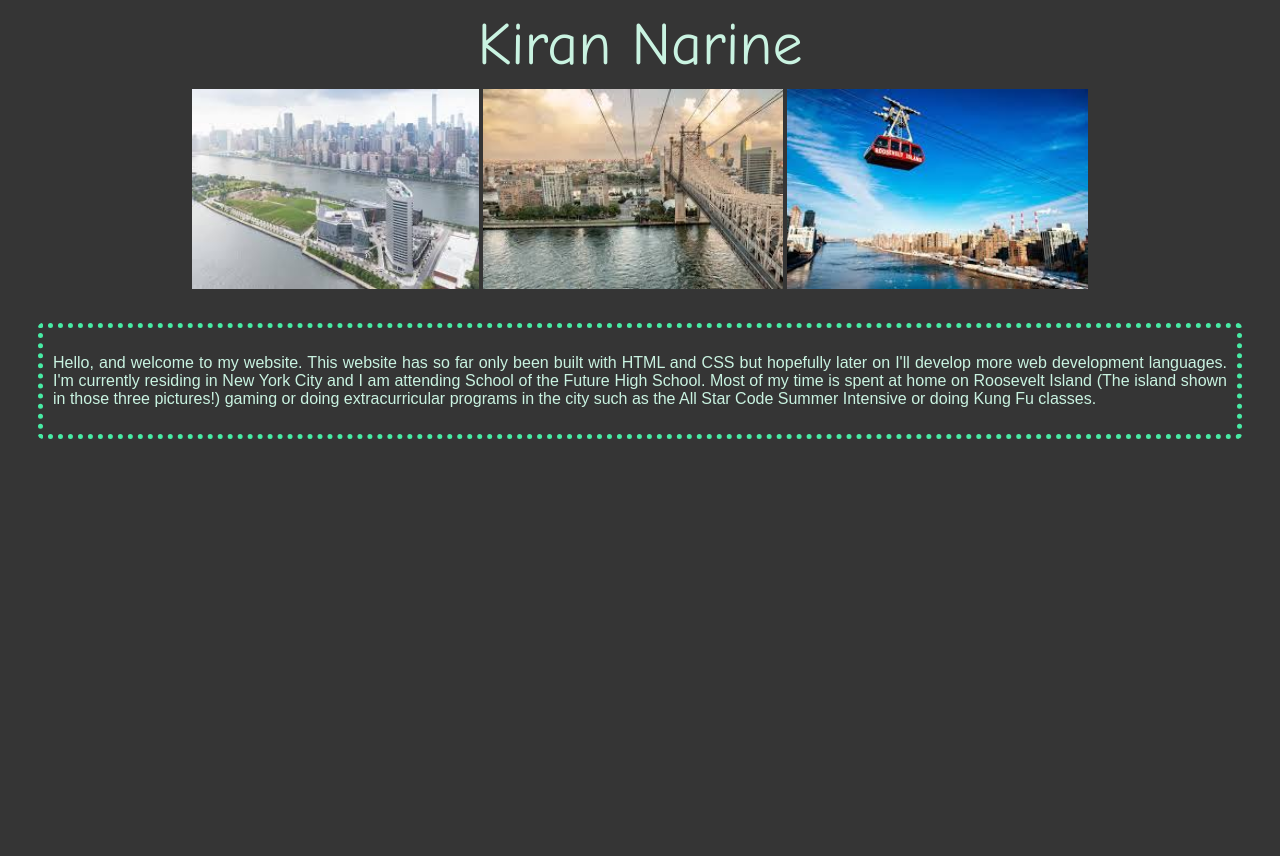
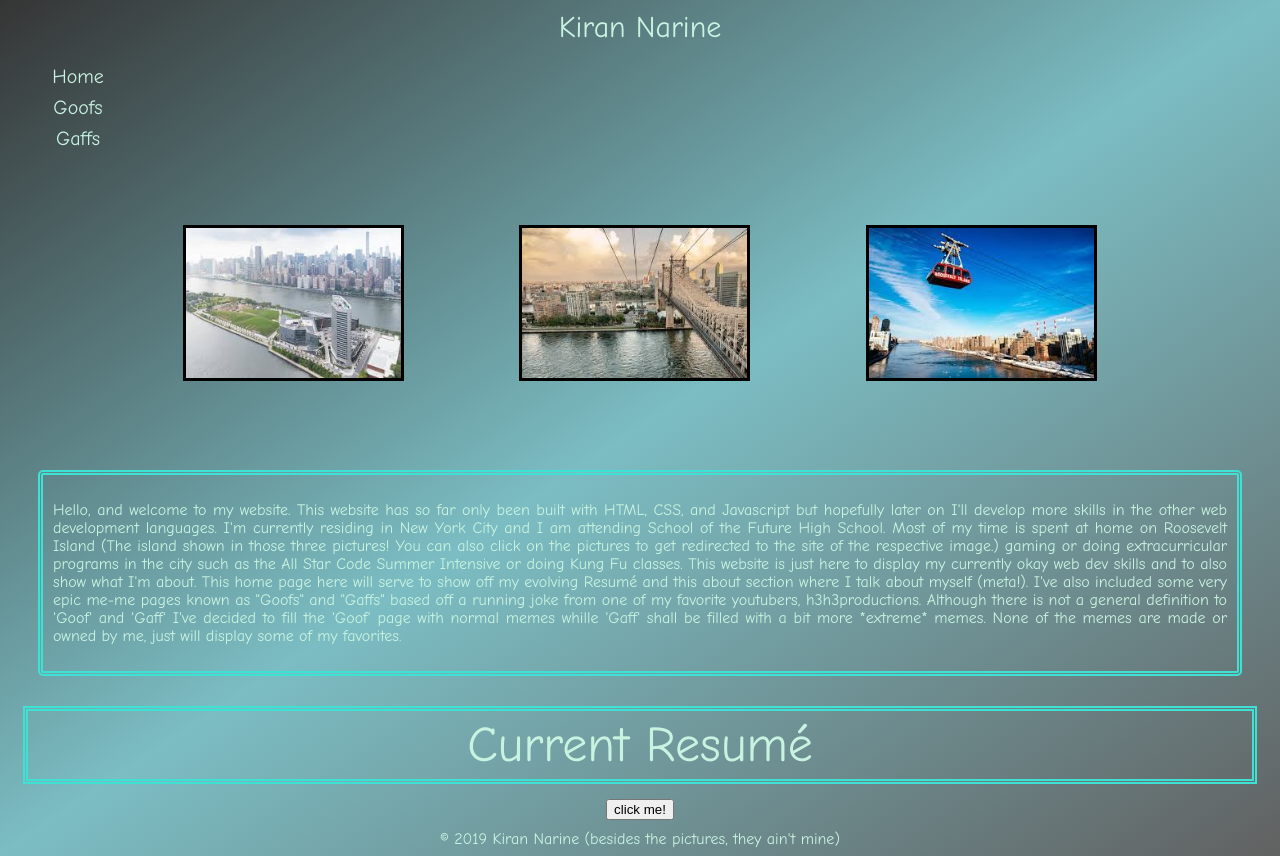
Before and after one commit to KiranASC6/KiranASC6.github.io, a plain HTML site: page index.html in a window 1280 px wide. Before the commit the page ends 800 px from the top, so only its background shows below. Drawn offline with Linux system fonts and the light colour scheme.

Commit message:
Most of home page done

```diff
--- /dev/null
+++ b/in.js
@@ -0,0 +1,17 @@
+function xd(){
+    if(document.getElementById("butt-on-xd").innerHTML==""){
+        document.getElementById("butt-on-xd").innerHTML="there's nothing here lmao xd (get prankt bro gotteem 😂😂😂👌👌👌) (sorry for the prank, our instructor forced us to have a button for these webpages)";
+    }else{
+        document.getElementById("butt-on-xd").innerHTML="";
+    }
+}
+
+//stuff taken off for presentation
+//
+
+
+
+
+// function delete(){
+//     document.getElementById("butt-on-xd").innerHTML= "";
+// }
--- a/index.html
+++ b/index.html
@@ -10,14 +10,30 @@
 <body>
     <div class="top">
         <header>Kiran Narine</header>
+        <ul style="list-style: none;">
+            <li><a href="index.html">Home</a></li>
+            <li><a href="Goofs.html">Goofs</a></li>
+            <li><a href="Gaffs.html">Gaffs</a></li>
+        </ul>
     </div>
     <div class="picz">
-        <img src="pic1.jpg" alt="pic1">
-        <img src="pic2.jpg" alt="pic2">
-        <img src="pic3.jpg" alt="pic3">
+       <a href="https://tech.cornell.edu/campus/"><img src="pic1.jpg" alt="pic1"></a>
+        <a href="https://en.wikipedia.org/wiki/Queensboro_Bridge"><img src="pic2.jpg" alt="pic2"></a>
+        <a href="https://rioc.ny.gov/302/Tram"><img src="pic3.jpg" alt="pic3"></a>
     </div>
     <div class="aboutSection">
-        <p>Hello, and welcome to my website. This website has so far only been built with HTML and CSS but hopefully later on I'll develop more web development languages.  I'm currently residing in New York City and I am attending School of the Future High School. Most of my time is spent at home on Roosevelt Island (The island shown in those three pictures!) gaming or doing extracurricular programs in the city such as the All Star Code Summer Intensive or doing Kung Fu classes.</p>
+        <p>Hello, and welcome to my website. This website has so far only been built with HTML, CSS, and Javascript but hopefully later on I'll develop more skills in the other web development languages.  I'm currently residing in New York City and I am attending School of the Future High School. Most of my time is spent at home on Roosevelt Island (The island shown in those three pictures! You can also click on the pictures to get redirected to the site of the respective image.) gaming or doing extracurricular programs in the city such as the All Star Code Summer Intensive or doing Kung Fu classes. This website is just here to display my currently okay web dev skills and to also show what I'm about. This home page here will serve to show off my evolving Resumé and this about section where I talk about myself (meta!). I've also included some very epic me-me pages known as "Goofs" and "Gaffs" based off a running joke from one of my favorite youtubers, h3h3productions. Although there is not a general definition to 'Goof' and 'Gaff' I've decided to fill the 'Goof' page with normal memes whille 'Gaff' shall be filled with a bit more *extreme* memes. None of the memes are made or owned by me, just will display some of my favorites.</p>
     </div>
+    <div class="resumE">
+        <a href="https://docs.google.com/document/d/1HZYWHwKPpQuTllfz-lX0pvAKsEAx4KpSgt7jSDPkHc8/edit?usp=sharing">Current Resumé</a>
+    </div>
+    <div class="bottom">
+        <div class="butt-on-xd">
+            <button onclick="xd()">click me!</button>
+            <p id="butt-on-xd"></p>
+        </div>
+        <footer>© 2019 Kiran Narine (besides the pictures, they ain't mine)</footer>
+    </div>
+    <script src="in.js"></script>
 </body>
 </html>
--- a/style.css
+++ b/style.css
@@ -1,35 +1,101 @@
 body{
     text-align: center;
-    background-color:rgb(53,53,53);
+    background-image: linear-gradient(to bottom right, rgb(53,53,53), rgb(123, 189, 195), rgb(97, 97, 97));
     color: rgb(201, 243, 225);
+    font-family: 'Comic Sans MS';
 }
 
 header{
     margin: 10px;
-    font-size: 60px;
-    font-family: 'Comic Sans MS'
+    font-size: 30px;
+    font-family: 'Comic Sans MS';
+    transition-duration: 1s;
+    cursor: grab;
+}
+
+ul{
+    font-family: 'Comic Sans MS';
+    list-style-type: none;
+    overflow: hidden;
+}
+
+li{
+    color: rgb(201, 243, 225);
+    display: block;
+    font-size: 20px;
+    width: 60px;
+    transition-duration: 1s;
+}
+
+li a {
+    display: block;
+    padding: 4px 2px;
+    text-decoration: none;
+    color: rgb(201, 243, 225);
+}
+
+li:hover{
+    transition-duration: 1s;
+    transform: scale(2);
+}
+header:hover{
+    transition-duration: 1s;
+    transform: scale(2);
+}
+
+.top{
+    flex-wrap: wrap;
+    display: inline;
 }
 
 .picz{
-
     display: inline;
     overflow: hidden;
 }
 
 .picz img{
     width: auto;
-    height: 200px;
+    height: 150px;
     overflow: hidden;
-    margin: auto;
+    margin: 55px;
+    border: 3px solid black;
+    transition-duration: 1s;
+}
+
+.picz img:hover{
+    transition-duration: 1s;
+    transform: scale(2);
 }
 
 .aboutSection{
     margin: 30px;
-    font-family: sans-serif;
     text-align: center;
     text-align: justify;
     font-size: 16px;
-    border: 5px dotted rgb(71, 236, 165);
+    border: 5px double rgb(62, 226, 213);
     border-radius: 5px;
     padding: 10px;
+    font-family: 'Comic Sans MS';
 }
+
+.resumE {
+    font-size: 50px;
+    border: 5px double rgb(62, 226, 213);
+    text-decoration: none;
+    margin: 15px;
+    padding: 5px;
+}
+.resumE >a{
+    text-decoration: none;
+    color: rgb(201, 243, 225);
+}
+
+#butt-on-xd{
+    color: rgb(255, 255, 255);
+    margin: 10px;
+    cursor: pointer;
+    font-family: 'Comic Sans MS';
+    font-size:16px;
+    background-image: linear-gradient(to left, violet, indigo, blue, green, yellow, orange, red);
+    border-color: linear-gradient(to left, violet, indigo, blue, green, yellow, orange, red);
+}
```
Also changed, not shown: Gaffs.html (added), Goofs.html (added).
